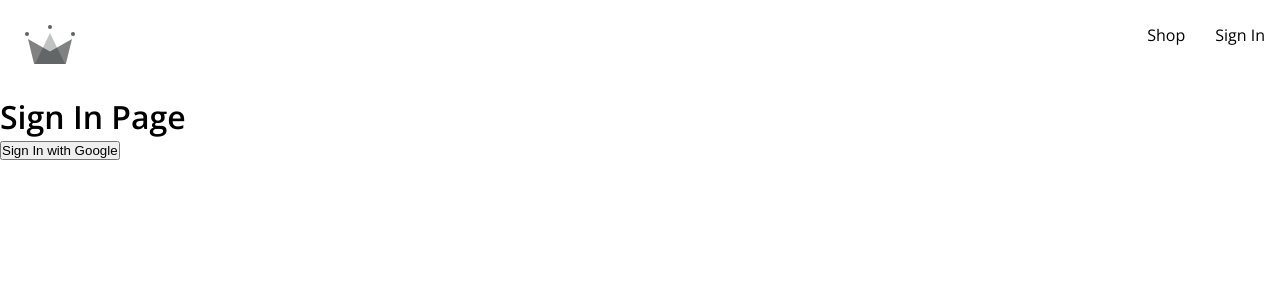
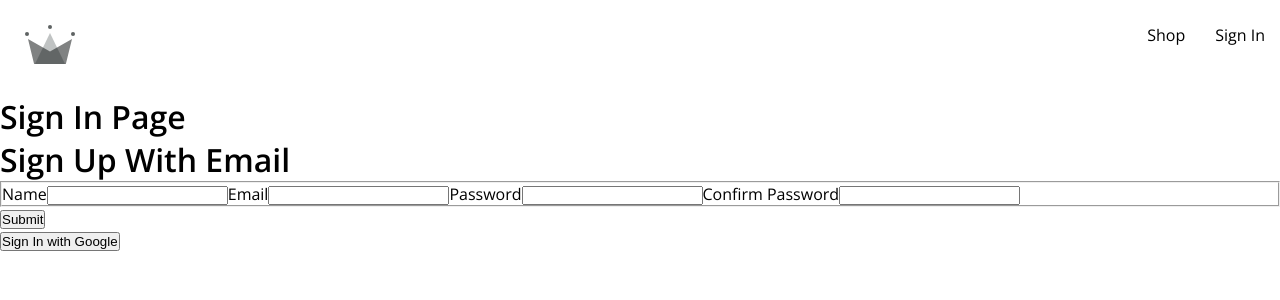
Before and after one commit to Di6bLos/crwn-clothing, a React (Create React App) app: page /sign-in in a window 1280 px wide. Shown: the top 300 px of the page. Built offline with nearby package versions, Linux system fonts and the light colour scheme.

Commit message:
Sign up form created

```diff
--- /dev/null
+++ b/src/components/SignUpForm.jsx
@@ -0,0 +1,28 @@
+const SignUpForm = () => {
+    return (
+        <div className="form-container">
+            <h1>Sign Up With Email</h1>
+            <form onSubmit={() => {console.log()}} className="sign-up-form">
+                <fieldset>
+                    <label htmlFor="display-name-input">Name</label>
+                    <input id="display-name-input" type="text" required/>
+
+
+                    <label htmlFor="email-input">Email</label>
+                    <input id="email-input" type="email" required/>
+
+
+                    <label htmlFor="password-input">Password</label>
+                    <input id="password-input" type="password" required/>
+
+
+                    <label htmlFor="confirm-password-input">Confirm Password</label>
+                    <input id="confirm-password-input" type="password" required/>
+                </fieldset>
+                <button type="submit">Submit</button>
+            </form>
+        </div>
+    )
+}
+
+export default SignUpForm
--- a/src/routes/sign-in.route.jsx
+++ b/src/routes/sign-in.route.jsx
@@ -1,3 +1,6 @@
+import SignUpForm from "../components/SignUpForm";
+// import { useEffect } from "react";
+// import { getRedirectResult } from "firebase/auth";
 import { signInWithGooglePopup, createUserDoc } from "../utils/firebase.utils";
 
 const SignIn = () => {
@@ -9,6 +12,7 @@ const SignIn = () => {
         return (
             <div>
                 <h1>Sign In Page</h1>
+                <SignUpForm />
                 <button onClick={logGoogleUser}>
                     Sign In with Google
                 </button>
--- a/src/utils/firebase.utils.js
+++ b/src/utils/firebase.utils.js
@@ -24,7 +24,7 @@ provider.setCustomParameters({
 
 export const auth = getAuth(App);
 export const signInWithGooglePopup = () => signInWithPopup(auth, provider);
-
+export const signInWithGoogleRedirect = () => signInWithRedirect(auth, provider);
 
 // Initialize Cloud Firestore and get a reference to the service
 const db = getFirestore(App);
```
